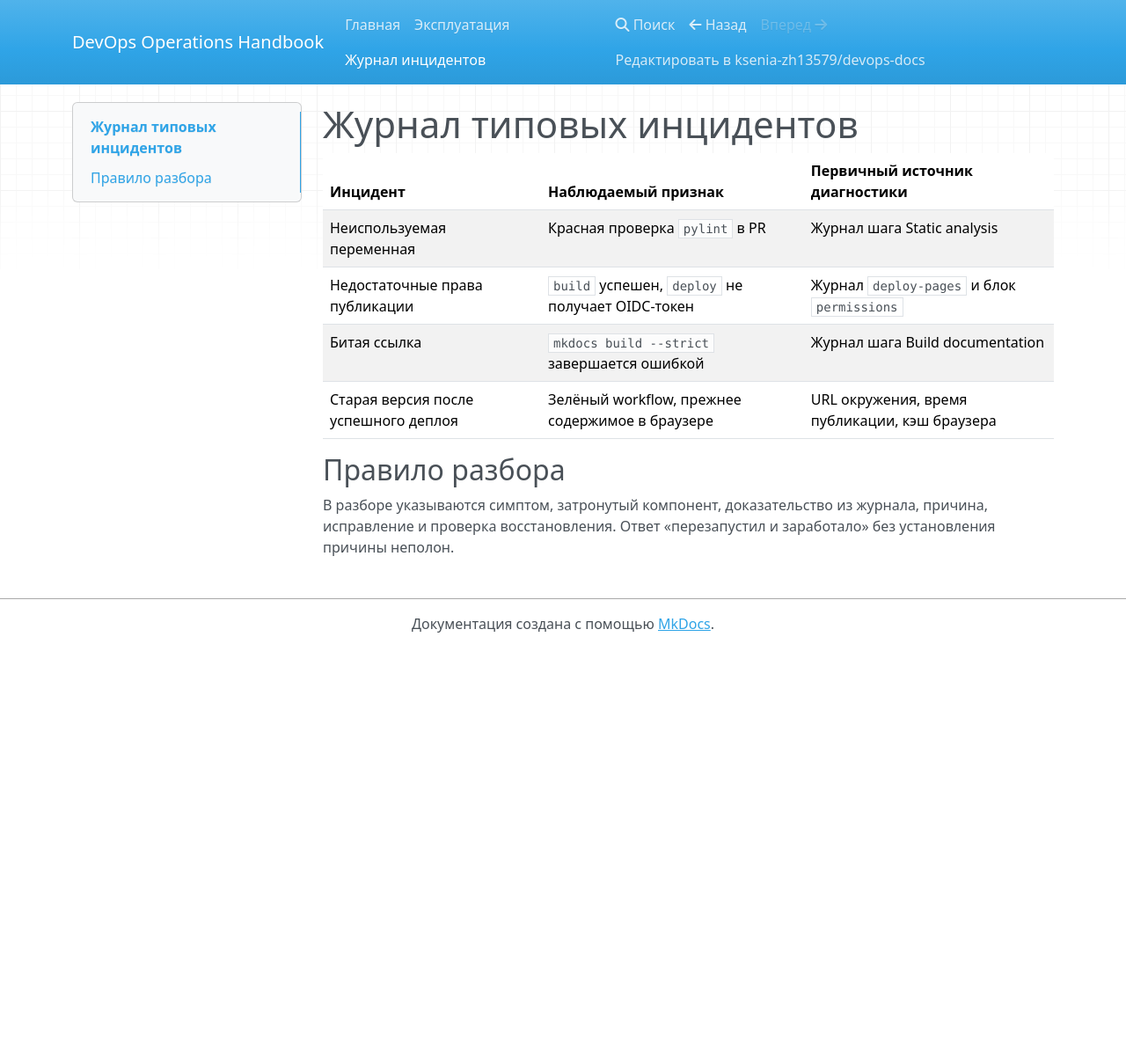
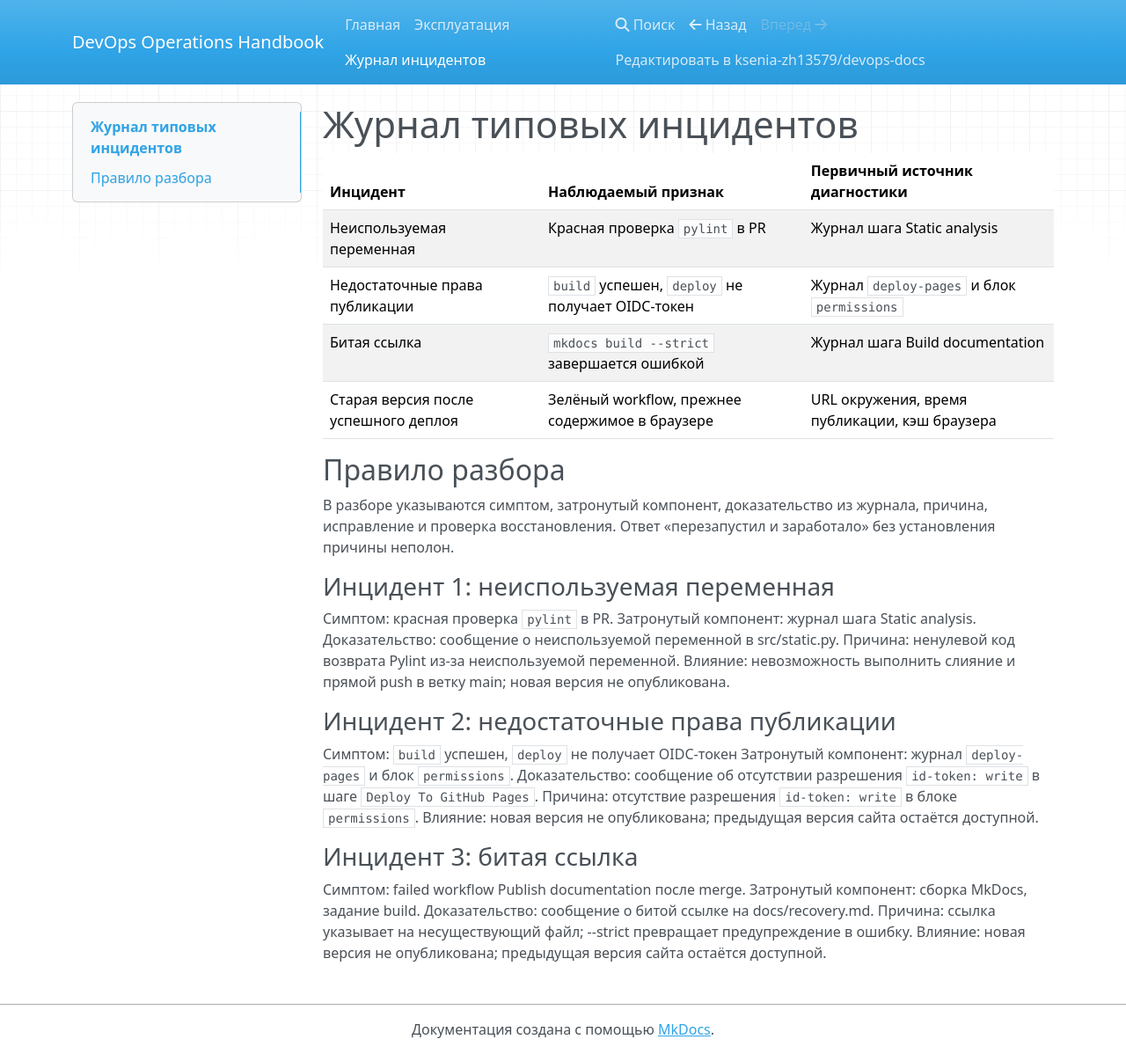
Before and after one commit to ksenia-zh13579/devops-docs, an MkDocs documentation site: the page built from docs/incidents.md, in a window 1280 px wide and 1198 px high. Shown: the whole window at 88% size. Built offline with MkDocs 1.6.1, drawn with Linux system fonts in a browser that asks for light colours; nearby versions of some CDN libraries.

Commit message:
docs: add incidents reports

```diff
--- a/docs/incidents.md
+++ b/docs/incidents.md
@@ -12,3 +12,27 @@
 В разборе указываются симптом, затронутый компонент, доказательство из журнала,
 причина, исправление и проверка восстановления. Ответ «перезапустил и заработало»
 без установления причины неполон.
+
+### Инцидент 1: неиспользуемая переменная
+
+Симптом: красная проверка `pylint` в PR.
+Затронутый компонент: журнал шага Static analysis.
+Доказательство: сообщение о неиспользуемой переменной в src/static.py.
+Причина: ненулевой код возврата Pylint из-за неиспользуемой переменной.
+Влияние: невозможность выполнить слияние и прямой push в ветку main; новая версия не опубликована.
+
+### Инцидент 2: недостаточные права публикации
+
+Симптом: `build` успешен, `deploy` не получает OIDC-токен
+Затронутый компонент: журнал `deploy-pages` и блок `permissions`.
+Доказательство: сообщение об отсутствии разрешения `id-token: write` в шаге `Deploy To GitHub Pages`.
+Причина: отсутствие разрешения `id-token: write` в блоке `permissions`.
+Влияние: новая версия не опубликована; предыдущая версия сайта остаётся доступной.
+
+### Инцидент 3: битая ссылка
+
+Симптом: failed workflow Publish documentation после merge.
+Затронутый компонент: сборка MkDocs, задание build.
+Доказательство: сообщение о битой ссылке на docs/recovery.md.
+Причина: ссылка указывает на несуществующий файл; --strict превращает предупреждение в ошибку.
+Влияние: новая версия не опубликована; предыдущая версия сайта остаётся доступной.
```
